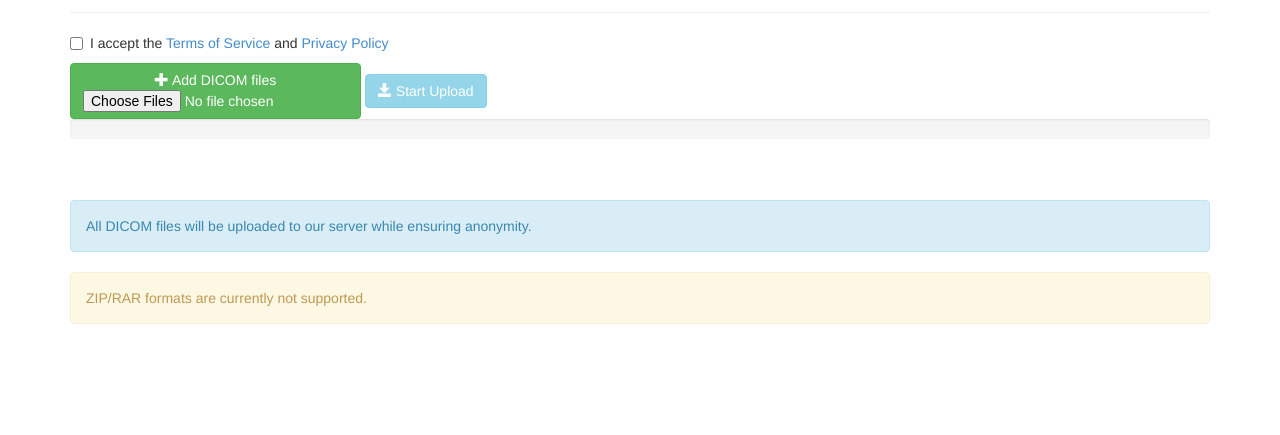
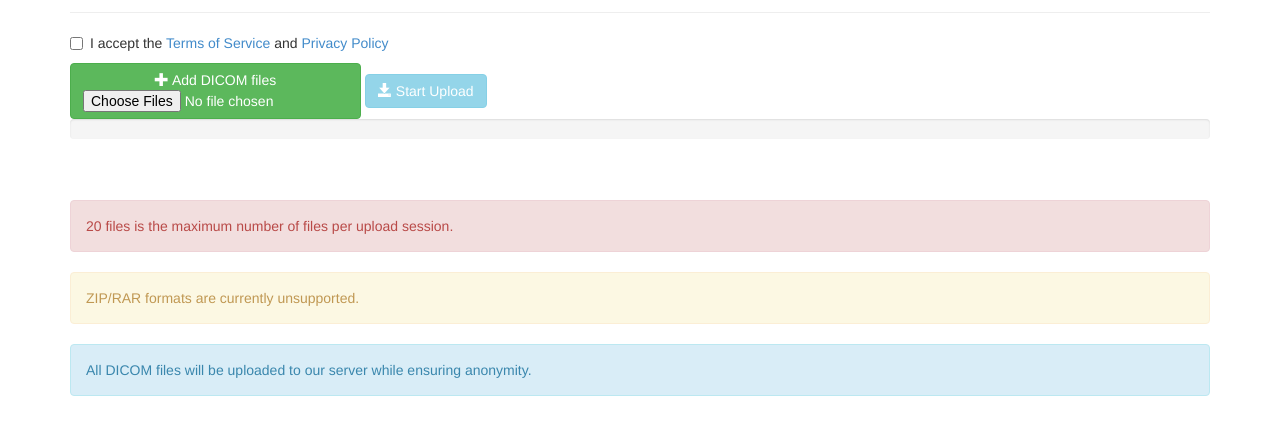
Before and after one commit to neurosnap/dcmdb, a Django app: page /dcmupload/ in a window 1280 px wide. Shown: the part 250-685 px from the top of the page. Run offline with Django 3.2, Linux system fonts and the light colour scheme; some libraries are stand-ins or nearby versions.

Commit message:
set maximum upload files to 20

```diff
--- a/dcmupload/models.py
+++ b/dcmupload/models.py
@@ -24,7 +24,7 @@ class Study(models.Model):
 class Series(models.Model):
 
 	dcm_study = models.ForeignKey(Study)
-	UID = models.CharField(max_length = 100)
+	UID = models.CharField(max_length = 100, unique = True)
 	series_description = models.TextField(null = True, blank = True)
 	modality = models.CharField(max_length = 50, null = True, blank = True)
 	institution_name = models.CharField(max_length = 50, null = True, blank = True)
@@ -42,7 +42,7 @@ class Series(models.Model):
 class Image(models.Model):
 
 	dcm_series = models.ForeignKey(Series)
-	UID = models.CharField(max_length = 100)
+	UID = models.CharField(max_length = 100, unique = True)
 	filename = models.CharField(max_length = 100)
 	image_gen = models.BooleanField(default = False)
 	transfer_syntax_uid = models.CharField(max_length = 50, null = True, blank = True)
--- a/dcmupload/static/js/dcmupload.js
+++ b/dcmupload/static/js/dcmupload.js
@@ -11,17 +11,33 @@ $(function() {
 
     });
 
+    var maxFiles = 20;
+
     $('#fileupload').fileupload({
         "url": "/dcmupload/handle_upload",
         "dataType": 'json',
+        "maxNumberOfFiles": maxFiles,
+        "submit": function(event, files) {
+
+            var fileCount = files.originalFiles.length;
+
+            if (fileCount > maxFiles) {
+
+                alert("The maximum number of files is " + maxFiles);
+
+                throw 'This is not an error. This is just to abort javascript';
+
+                return false;
+
+            }
+
+        },
         "add": function(e, data) {
 
             var content = '';
             for (var i = 0; i < data.files.length; i++) {
 
                 var file = data.files[i];
-
-                console.log(file);
 
                 var bytes_ts = bytesToSize(file.size);
 
--- a/dcmupload/templates/dcmupload.html
+++ b/dcmupload/templates/dcmupload.html
@@ -102,8 +102,9 @@
 
 	<div class="col-md-12">
 
+        <div class="alert alert-danger">20 files is the maximum number of files per upload session.</div>
+        <div class="alert alert-warning">ZIP/RAR formats are currently unsupported.</div>
 		<div class="alert alert-info">All DICOM files will be uploaded to our server while ensuring anonymity.</div>
-        <div class="alert alert-warning">ZIP/RAR formats are currently not supported.</div>
 
 	</div>
 
--- a/dcmupload/views.py
+++ b/dcmupload/views.py
@@ -330,17 +330,22 @@ def add_dcm_record(**kwargs):
 
     except (Study.DoesNotExist):
 
-        study = Study.objects.create(
-                UID = study_instance_uid,
-                study_id = study_id,
-                study_date = study_date,
-                study_time = study_time,
-                accession_number = accession_number,
-                description = study_description,
-                sop_class_uid = sop_class_uid
-            )
+        try:
+            study = Study.objects.get(UID = study_instance_uid)
 
-        study.save()
+        except:
+
+            study = Study.objects.create(
+                    UID = study_instance_uid,
+                    study_id = study_id,
+                    study_date = study_date,
+                    study_time = study_time,
+                    accession_number = accession_number,
+                    description = study_description,
+                    sop_class_uid = sop_class_uid
+                )
+
+            study.save()
 
     try:
 
```
Also changed, not shown: dcmupload/migrations/0003_auto__add_unique_series_UID__add_unique_image_UID.py (added).
